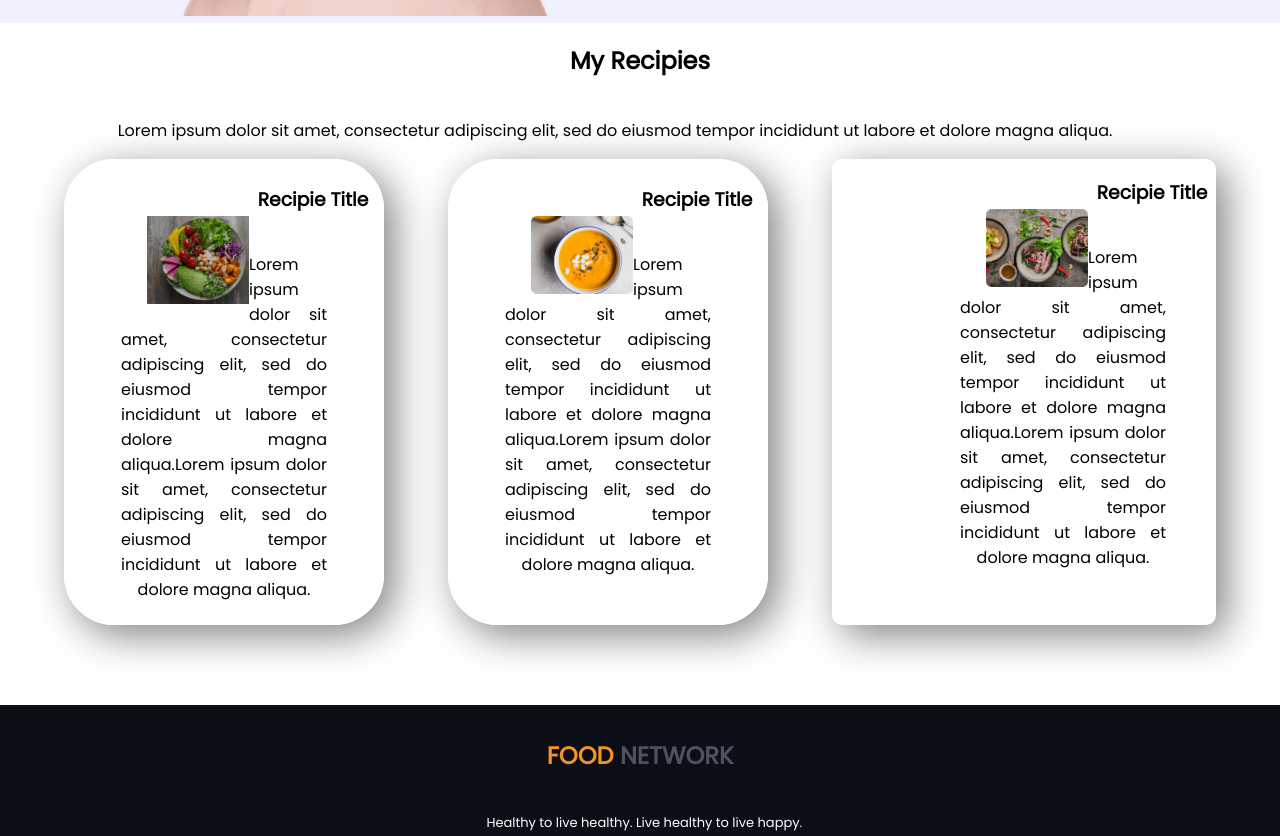
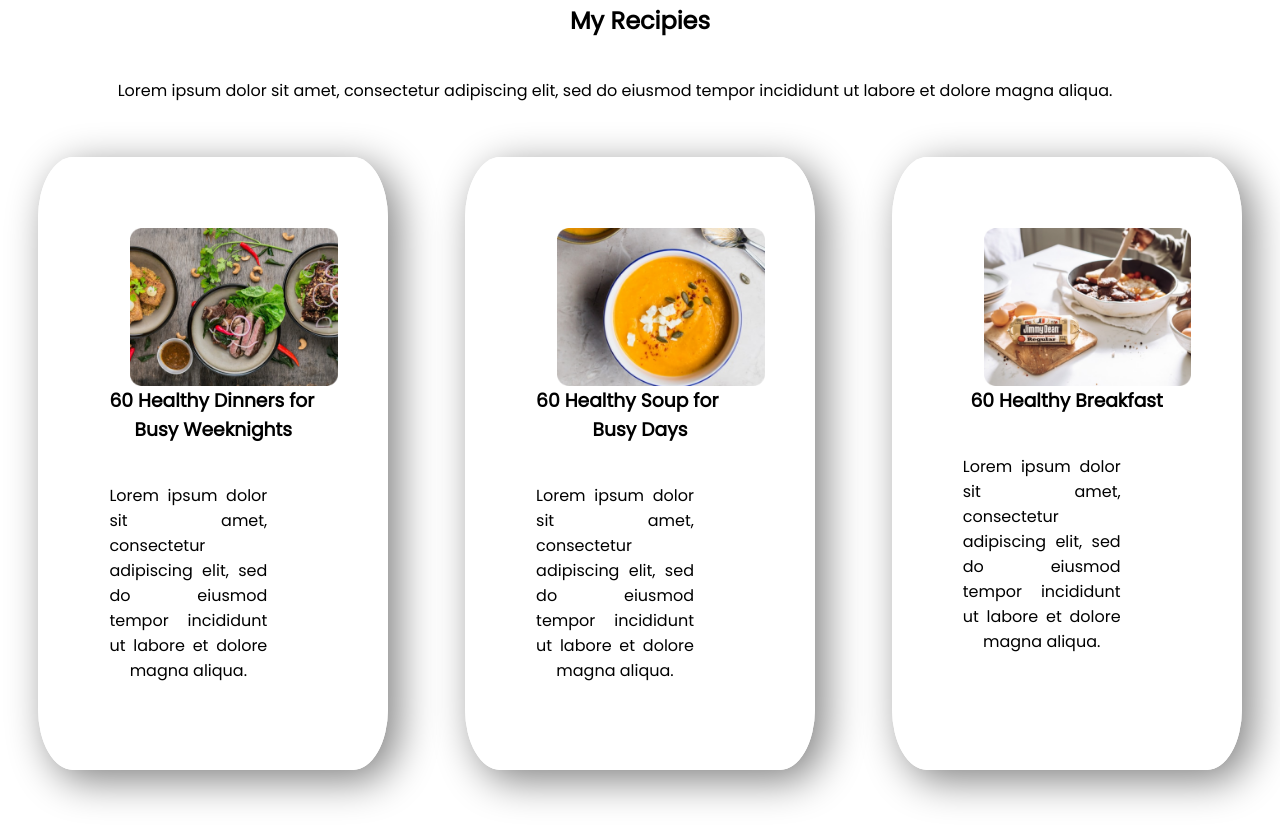
Before and after one commit to Syedakanijfaria/projectone, a plain HTML site: page index.html in a window 1280 px wide. Shown: the part 1484-2320 px from the top of the page. Drawn offline with Linux system fonts and the light colour scheme.

Commit message:
menuimage

```diff
--- a/index.html
+++ b/index.html
@@ -52,37 +52,40 @@
             et dolore magna aliqua.</p>
         <div class="flexible-container">
             <div id="firstrecipie" class="recipie-item">
-                <div class="half-width">
-                    <img src="image/Project Cover5.png" alt="about">
+                <div class="align">
+                    <img src="image/Project Cover1.jpg" alt="about">
                 </div>
-                <h3>Recipie Title</h3>
-                <p>Lorem ipsum dolor sit amet, consectetur adipiscing elit, sed do eiusmod tempor incididunt ut labore
-                    et dolore magna aliqua.Lorem ipsum dolor sit amet, consectetur adipiscing elit, sed do eiusmod
-                    tempor incididunt ut labore
+                <div class="prepare">
+                    <h3>60 Healthy Dinners for Busy Weeknights</h3>
+                    <p>Lorem ipsum dolor sit amet, consectetur adipiscing elit, sed do eiusmod tempor incididunt ut
+                        labore
                         et dolore magna aliqua.
                     </p>
                 </div>
+            </div>
             <div id="secondrecipie" class="recipie-item">
-                <div class="half-width">
+                <div class="align">
                     <img src="image/Project Cover.png" alt="about">
                 </div>
-                <h3>Recipie Title</h3>
-                <p>Lorem ipsum dolor sit amet, consectetur adipiscing elit, sed do eiusmod tempor incididunt ut labore
-                    et dolore magna aliqua.Lorem ipsum dolor sit amet, consectetur adipiscing elit, sed do eiusmod
-                    tempor incididunt ut labore
+                <div class="prepare">
+                    <h3>60 Healthy Soup for Busy Days</h3>
+                    <p>Lorem ipsum dolor sit amet, consectetur adipiscing elit, sed do eiusmod tempor incididunt ut
+                        labore
                         et dolore magna aliqua.
                     </p>
                 </div>
+            </div>
             <div id="thirdrecipie" class="recipie-item">
-                <div class="half-width">
-                    <img src="image/Project Cover1.jpg" alt="about">
+                <div class="align">
+                    <img src="image/Project Cover2.jpg" alt="about">
                 </div>
-                <h3>Recipie Title</h3>
-                <p>Lorem ipsum dolor sit amet, consectetur adipiscing elit, sed do eiusmod tempor incididunt ut labore
-                    et dolore magna aliqua.Lorem ipsum dolor sit amet, consectetur adipiscing elit, sed do eiusmod
-                    tempor incididunt ut labore
+                <div class="prepare">
+                    <h3>60 Healthy Breakfast</h3>
+                    <p>Lorem ipsum dolor sit amet, consectetur adipiscing elit, sed do eiusmod tempor incididunt ut
+                        labore
                         et dolore magna aliqua.
                     </p>
+                </div>
             </div>
         </div>
     </section>
--- a/style.css
+++ b/style.css
@@ -18,7 +18,7 @@ p{
     padding-left: 5%;
 }
 .half-width img{
-    padding-top: 50px;
+    padding-top: 30px;
     width: 100%;
 }
 .space{
@@ -51,26 +51,22 @@ p{
 /*-----third section------*/
 .recipie-item{
     width: 20%;
-    margin-left: 5%;
-    padding-left: 10%;
-    border-radius: 10px;
+    margin: 3%;
+    padding: 5%;
+    border:white 7px solid;
+    border-radius: 10%;
     box-shadow: 10px 10px 40px gray;
  }
- #firstrecipie{
-    padding-left: 50px;
-    border:white 7px solid;
-    border-radius: 50px;
+ .align img{
+    width: 100%;
+    float:left;
+    margin-left: 5%;
+    padding-left: 5%;
  }
- #secondrecipie{
-    padding-left: 50px;
-    border:white 7px solid;
-    border-radius: 50px;
- }
- #thridrecipie{
-    padding-left: 50px;
-    border:white 7px solid;
-    border-radius: 50px;
- }
+.prepare{
+    padding-top: 100px;
+}
+
 
 
 /*-----footer start-----*/
```
Also changed, not shown: image/Project Cover2.jpg (added), image/Project Cover5.png (deleted). Lines whose indentation alone changed are shown as unchanged.
